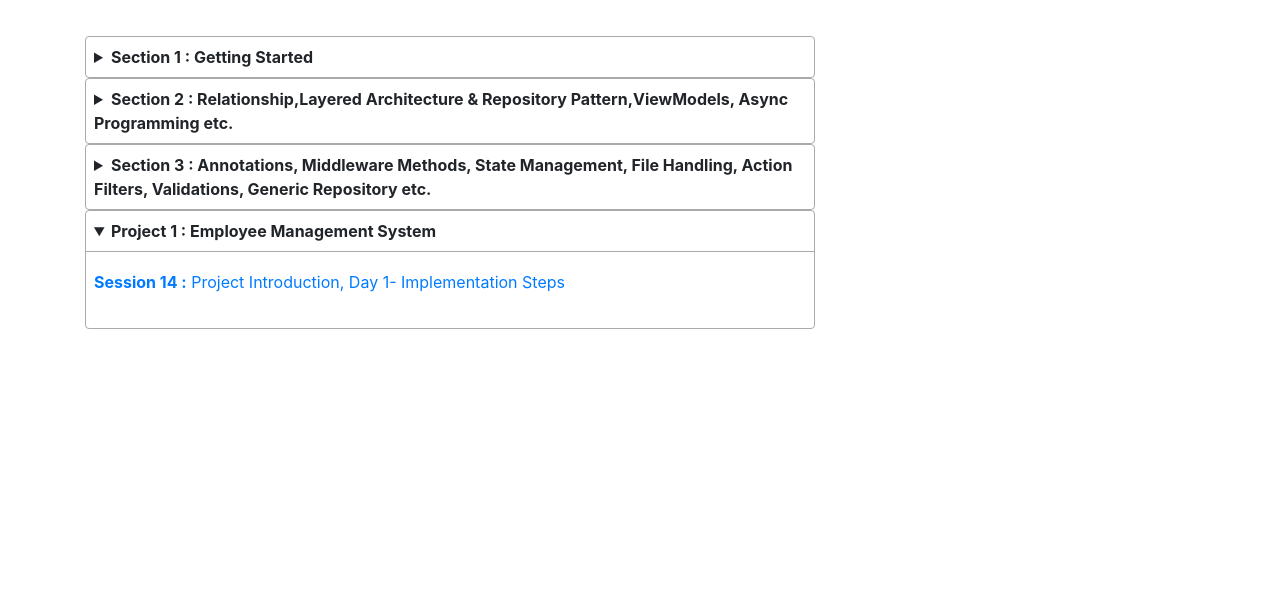
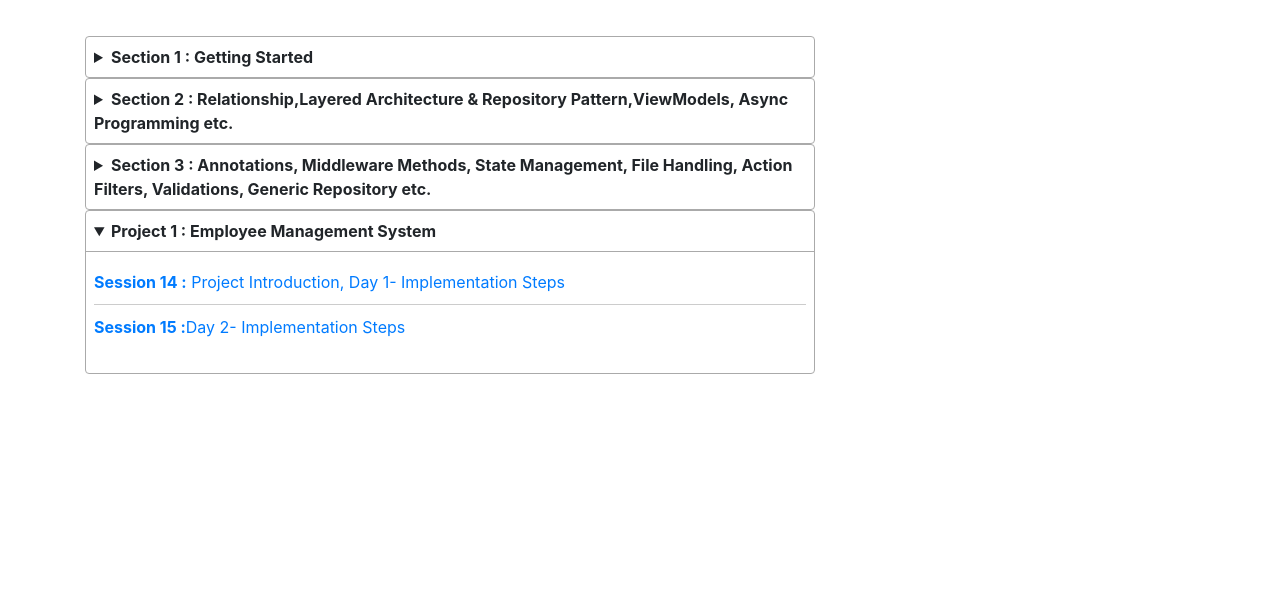
Before and after one commit to ashishkhadyehub/ASP.NET_Core_Notes, a plain HTML site: page index.html in a window 1280 px wide. Shown: the part 180-770 px from the top of the page. Drawn offline with nearby package versions, Linux system fonts and the light colour scheme.

Commit message:
session 15

```diff
--- a/index.html
+++ b/index.html
@@ -109,6 +109,7 @@
                     <summary>Project 1 : Employee Management System </summary>
                     <ul>
                         <li><a href="session14.html"><b>Session 14 :</b> Project Introduction, Day 1- Implementation Steps</a></li>
+                        <li><a href="session15.html"><b>Session 15 :</b>Day 2- Implementation Steps</a></li>
                     </ul>
                 </details>
 
```
